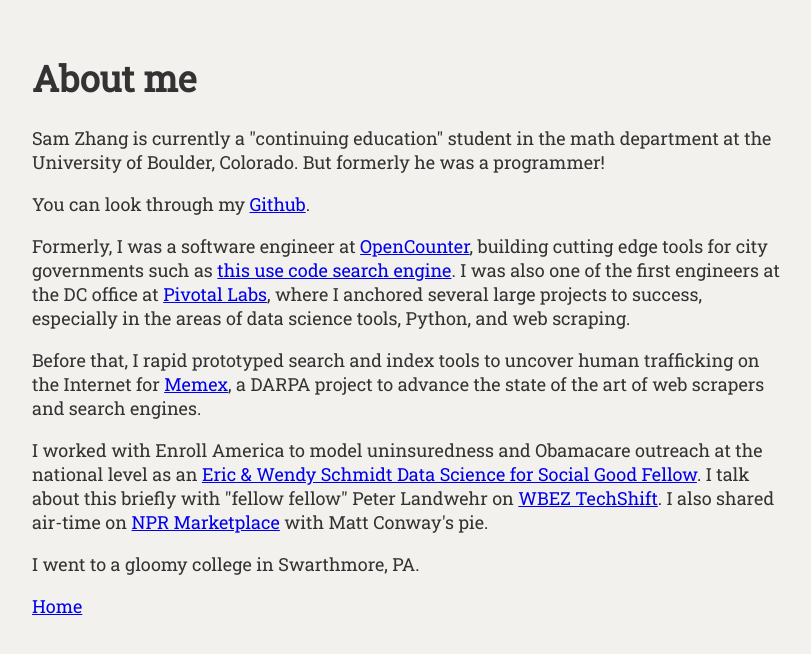
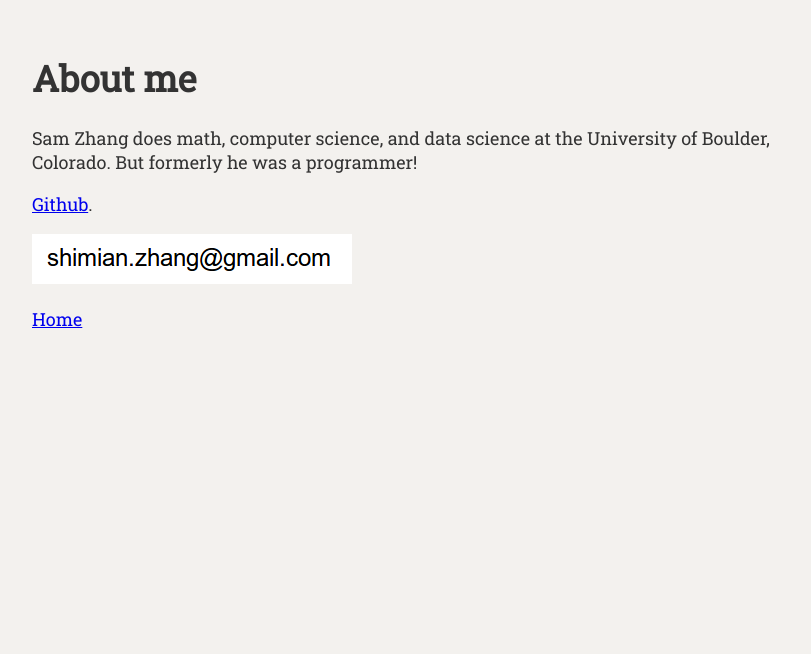
Before and after one commit to samzhang111/samzhang111.github.io, a Jekyll site: the page built from html/about.html, in a window 1280 px wide. Shown: the top 654 px of the page, without its empty margins (230-1041 px from the left). Built offline with Jekyll 4.4.1, drawn with Linux system fonts in a browser that asks for light colours; nearby versions of some CDN libraries.

Commit message:
update links and about me

```diff
--- a/html/about.html
+++ b/html/about.html
@@ -7,23 +7,11 @@
 
 <div content>
 
-    Sam Zhang is currently a "continuing education" student in the math department at the University of Boulder, Colorado. But formerly he was a programmer!
+    Sam Zhang does math, computer science, and data science at the University of Boulder, Colorado. But formerly he was a programmer!
 
     <p>
-    You can look through my <a href="https://github.com/samzhang111">Github</a>.
-
+    <a href="https://github.com/samzhang111">Github</a>.
     <p>
 
-    Formerly, I was a software engineer at <a href="https://opencounter.com">OpenCounter</a>, building cutting edge tools for city governments such as <a href="https://blog.opencounter.com/how-opencounter-designed-a-use-code-search-engine-for-local-governments-9e3f845516ee">this use code search engine</a>. I was also one of the first engineers at the DC office at <a href="http://pivotallabs.com">Pivotal Labs</a>, where I anchored several large projects to success, especially in the areas of data science tools, Python, and web scraping.
-
-    <p>
-
-    Before that, I rapid prototyped search and index tools to uncover human trafficking on the Internet for <a href="http://www.scientificamerican.com/article/human-traffickers-caught-on-hidden-internet/">Memex</a>, a DARPA project to advance the state of the art of web scrapers and search engines.
-
-    <p>
-
-    I worked with Enroll America to model uninsuredness and Obamacare outreach at the national level as an <a href="http://dssg.uchicago.edu">Eric & Wendy Schmidt Data Science for Social Good Fellow</a>. I talk about this briefly with "fellow fellow" Peter Landwehr on <a href="https://soundcloud.com/techshift/tech-shift-using-data-science-for-common-good">WBEZ TechShift</a>. I also shared air-time on <a href="http://www.marketplace.org/topics/tech/beyond-ad-clicks-using-big-data-social-good">NPR Marketplace</a> with Matt Conway's pie.
-    <p>
-
-    I went to a gloomy college in Swarthmore, PA.
+    <img alt="shimian dot my last name at gmail.com" src="/images/email.png" />
 </div>
--- a/index.html
+++ b/index.html
@@ -39,10 +39,10 @@
 	    Sam Zhang does math, computer science, and data science at the University of Boulder, Colorado. But formerly he was a programmer!
 	    <p>
 
-	    You can see a more detailed mini-bio <a href="/html/about/index.html">here</a>.
+	    You can see a more detailed mini-bio <a href="/html/about">here</a>.
         <p>
 
-        <a aria-hidden="true" href="/html/x.html">X</a>
+        <a aria-hidden="true" href="/html/x">X</a>
 	</div>
 
 
```
Also changed, not shown: images/email.png (added).
